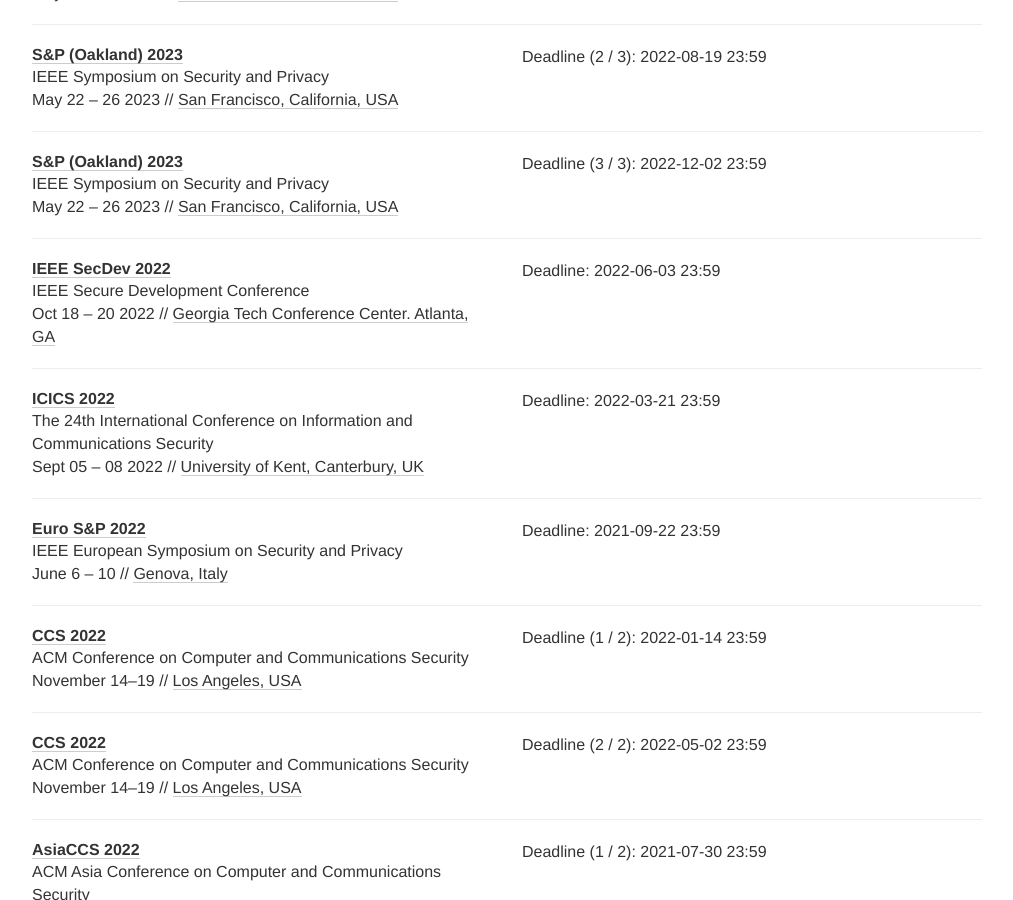
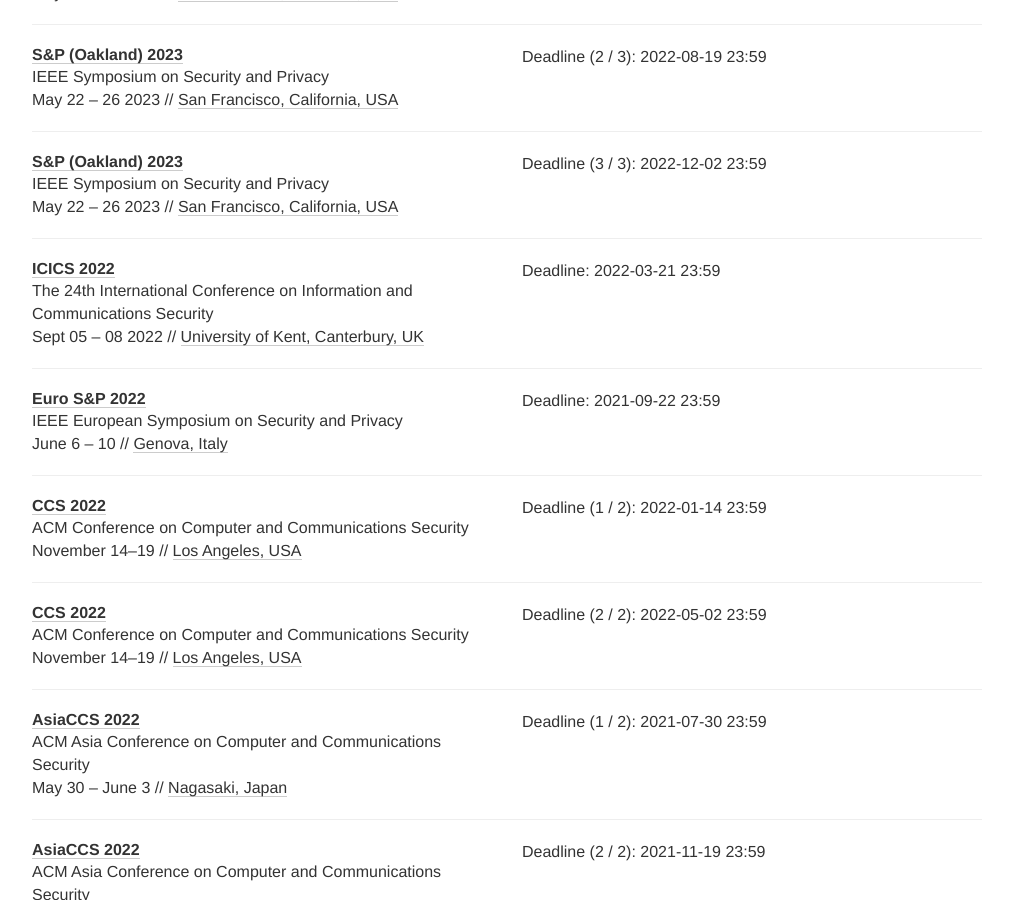
Before and after one commit to sec-deadlines/sec-deadlines.github.io, a Jekyll site: the page built from index.html, in a window 1280 px wide and 900 px high, scrolled down 417 px. Shown: the whole window, without its empty margins (133-1146 px from the left). Built offline with Jekyll 4.4.1, drawn with Linux system fonts in a browser that asks for light colours; nearby versions of some CDN libraries; comment, search, counter and statistics services are not loaded; some of the changed text lies outside the part shown.

Commit message:
Updating old record, instead of adding a new one

```diff
--- a/_data/conferences.yml
+++ b/_data/conferences.yml
@@ -11,15 +11,6 @@
     - "2022-08-19 23:59"
     - "2022-12-02 23:59"
   place: San Francisco, California, USA
-  tags: [SEC, PRIV]
-
-- name: IEEE SecDev
-  year: 2022
-  date: "Oct 18 – 20 2022"
-  description: IEEE Secure Development Conference
-  link: https://secdev.ieee.org/2022/home/
-  deadline: ["2022-06-03 23:59"]
-  place: Georgia Tech Conference Center. Atlanta, GA
   tags: [SEC, PRIV]
 
 - name: ICICS
@@ -361,11 +352,11 @@
 # Others, less frequently updated
 
 - name: SecDev
-  year: 2020
+  year: 2022
   description: IEEE Secure Development Conference
-  link: https://secdev.ieee.org/
-  deadline: ["2020-05-25 23:59"]
-  date: "September 18-30"
+  link: https://secdev.ieee.org/2022/home/
+  deadline: ["2022-06-03 23:59"]
+  date: "October 18-20"
   place: Atlanta, GA, USA
   tags: [SEC, PRIV]
 
```
